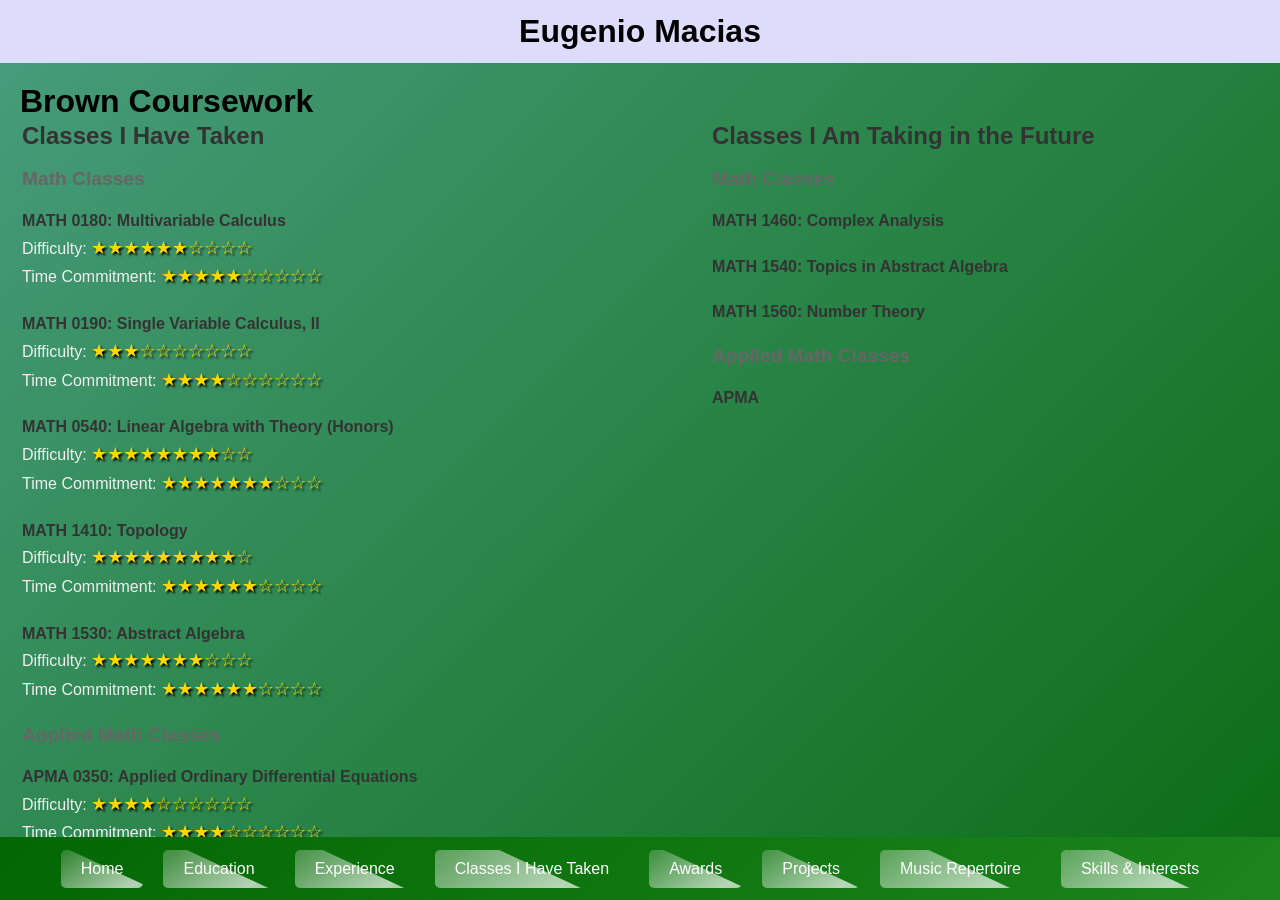
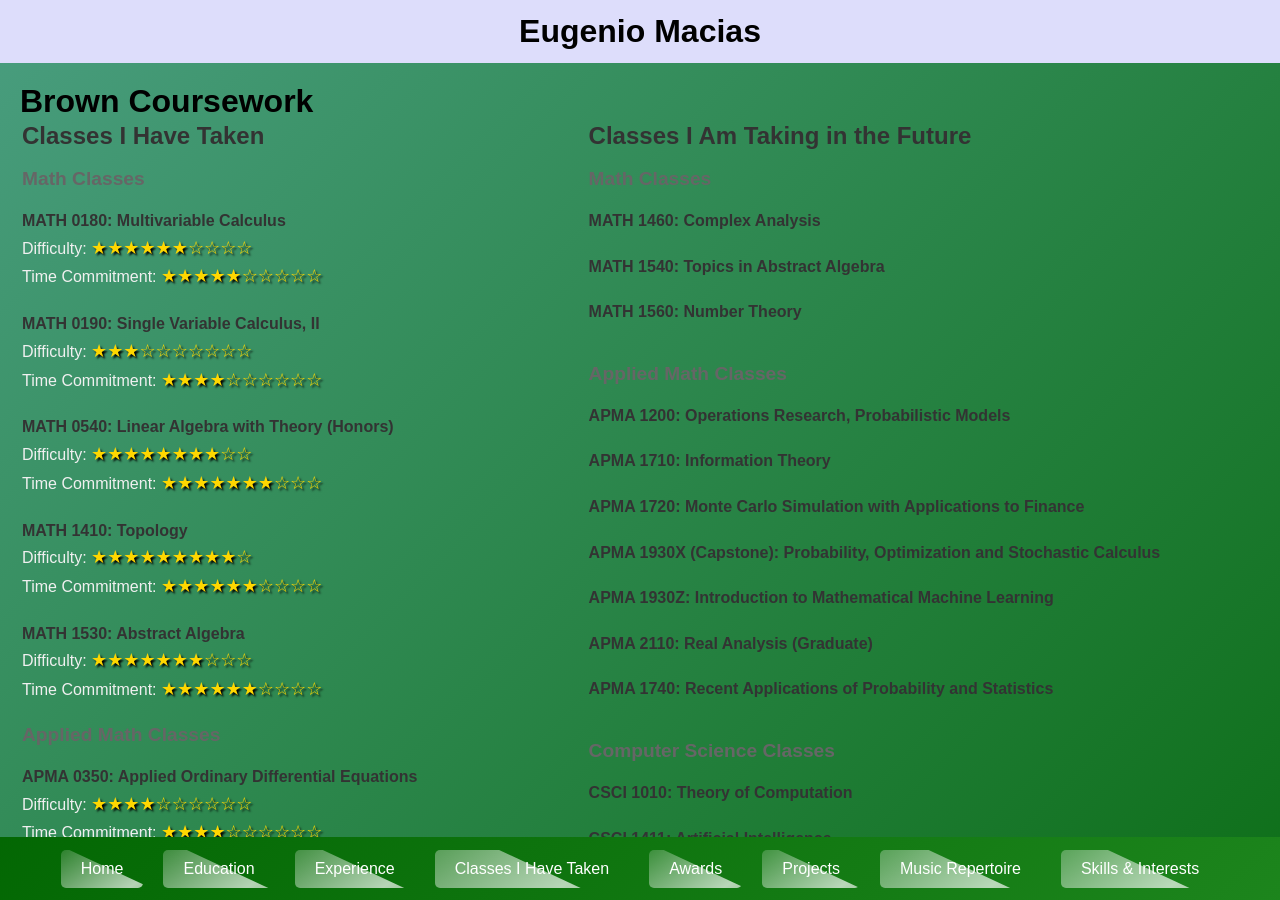
Before and after one commit to xXElGenio0203Xx/eugenio-macias.github.io, a Jekyll site: the page built from classes-i-have-taken.md, in a window 1280 px wide and 900 px high. Built offline with Jekyll 4.4.1, drawn with Linux system fonts in a browser that asks for light colours; some web fonts are replaced; some of the changed text lies outside the part shown.

Commit message:
Update classes-i-have-taken.md

````diff
--- a/classes-i-have-taken.md
+++ b/classes-i-have-taken.md
@@ -36,7 +36,7 @@ title: Classes I Have Taken
       <p><strong>GRMN 0400: Intermediate German II (WRIT)</strong><br> Difficulty: <span class="stars">★★★★☆☆☆☆☆☆</span><br> Time Commitment: <span class="stars">★★★★☆☆☆☆☆☆</span></p>
       <p><strong>MUSC 0810: Strings I (AMP)</strong><br> Difficulty: <span class="stars">★★★☆☆☆☆☆☆☆</span><br> Time Commitment: <span class="stars">★★☆☆☆☆☆☆☆☆</span></p>
       <p><strong>MUSC 0810: Strings II (AMP)</strong><br> Difficulty: <span class="stars">★★★★☆☆☆☆☆☆</span><br> Time Commitment: <span class="stars">★★☆☆☆☆☆☆☆☆</span></p>
-      <p><strong>PHIL 0640: Logic</strong><br> Difficulty: <span class="stars">★★★★★★☆☆☆☆</span><br> Time Commitment: <span class="stars">★★★★☆☆☆☆☆☆</span></p>
+      <p><strong>PHIL 0640: Logic</strong><br> Difficulty: <span class="stars">★★★★★★☆☆☆☆</span><br> Time Commitment: <span class="stars">★★★★☆☆☆☆☆☆</span></p> <br> <br> <br> <br>
 
     </td>
     <td style="vertical-align:top;">
@@ -45,7 +45,31 @@ title: Classes I Have Taken
       <h3>Math Classes</h3><br>
       <p><strong>MATH 1460: Complex Analysis</strong></p>
       <p><strong>MATH 1540: Topics in Abstract Algebra</strong></p>
-      <p><strong>MATH 1560: Number Theory</strong></p>
+      <p><strong>MATH 1560: Number Theory</strong></p> <br>
 
       <h3>Applied Math Classes</h3><br>
-      <p><strong>APMA
+      <p><strong>APMA 1200: Operations Research, Probabilistic Models</strong></p>
+<p><strong>APMA 1710: Information Theory</strong></p>
+<p><strong>APMA 1720: Monte Carlo Simulation with Applications to Finance</strong></p>
+<p><strong>APMA 1930X (Capstone): Probability, Optimization and Stochastic Calculus</strong></p>
+<p><strong>APMA 1930Z: Introduction to Mathematical Machine Learning</strong></p>
+<p><strong>APMA 2110: Real Analysis (Graduate)</strong></p>
+<p><strong>APMA 1740: Recent Applications of Probability and Statistics</strong></p><br>
+  <h3>Computer Science Classes</h3><br>
+  <p><strong>CSCI 1010: Theory of Computation</strong></p>
+  <p><strong>CSCI 1411: Artificial Intelligence</strong></p>
+  <p><strong>CSCI 1420: Machine Learning</strong></p>
+  <p><strong>CSCI 1440: Algorithmic Game Theory</strong></p>
+  <p><strong>CSCI 1470: Deep Learning</strong></p>
+  <p><strong>CSCI 1570: Design and Analysis of Algorithms</strong></p>
+  <p><strong>CSCI 1951A: Data Science</strong></p>
+  <p><strong>CSCI 1951L: Blockchains and Cryptocurrencies</strong></p>
+  <p><strong>CSCI 1952Q: Algorithmic Aspects of Machine Learning</strong></p>
+
+  <h3>Economics</h3><br>
+  <p><strong>ECON 1630: Mathematical Econometrics</strong></p>
+
+</td>
+        </tr>
+</table>
+```
````
